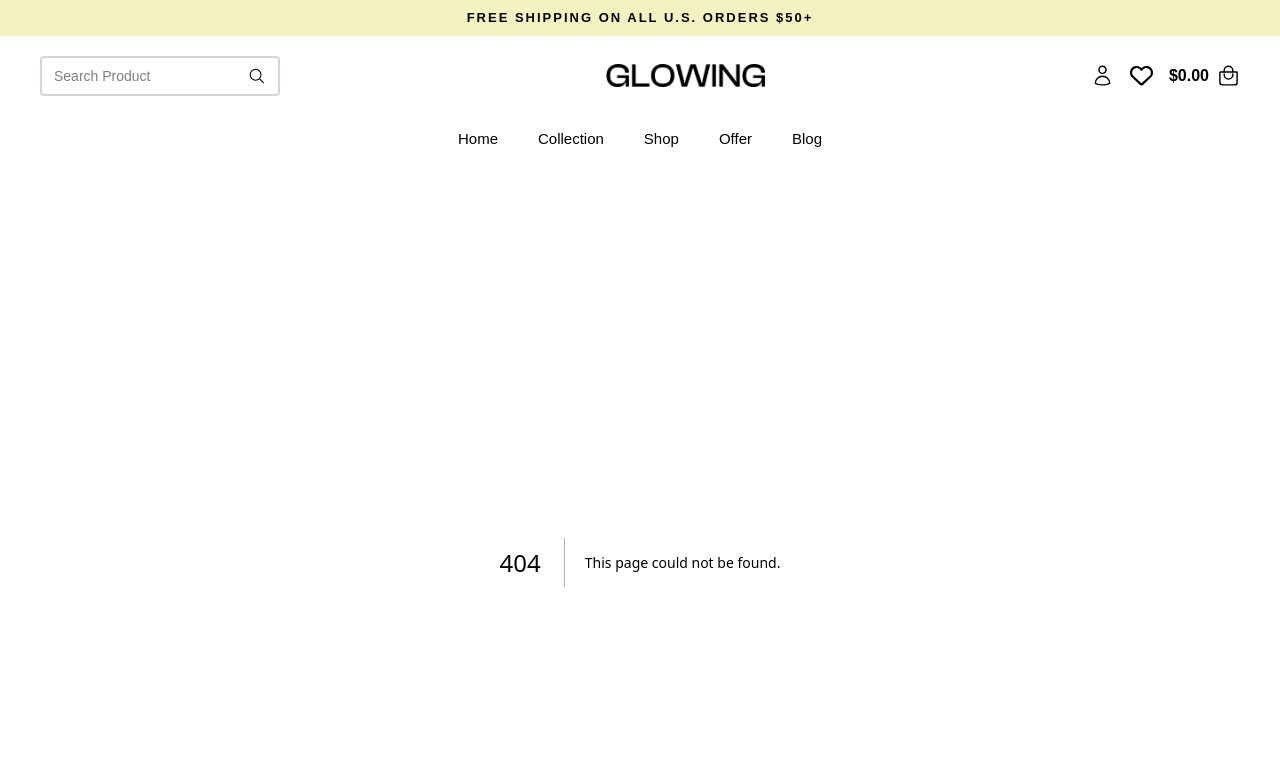
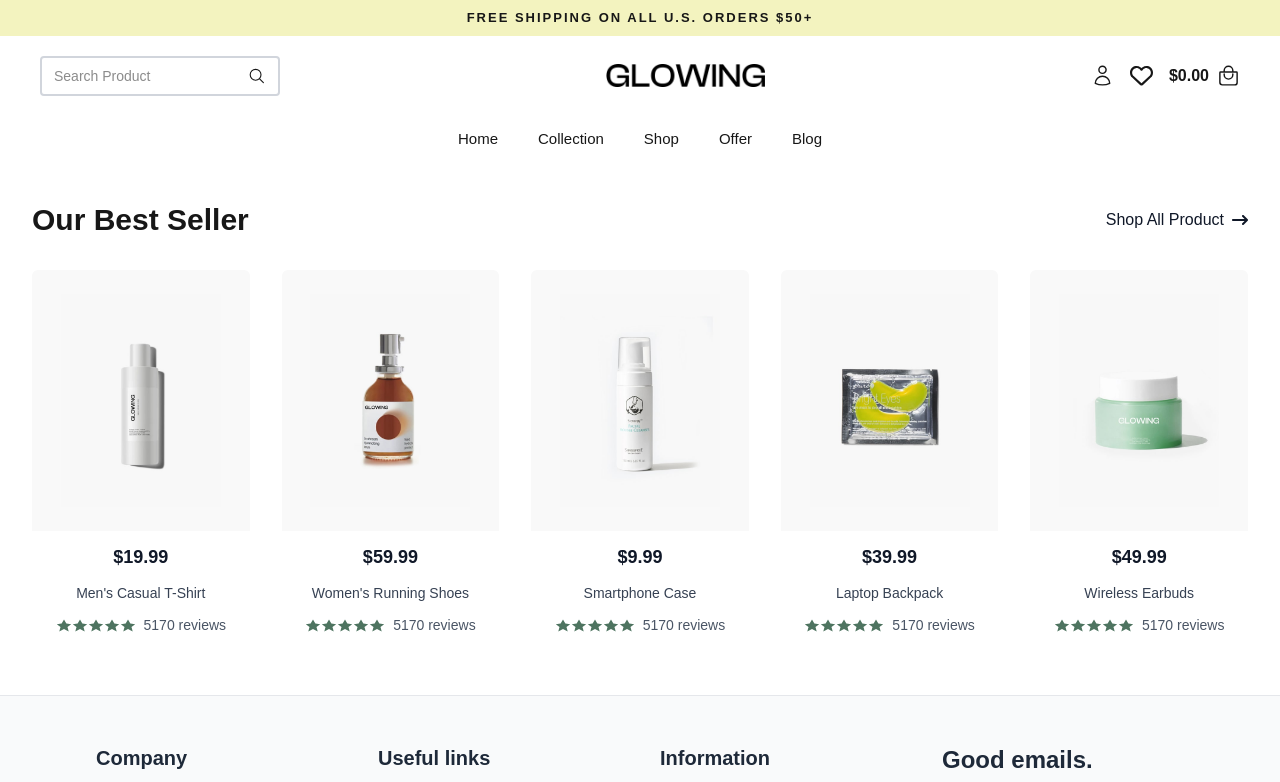
Before and after one commit to imran752310/fashon-beauty-ecommce, a Next.js app: page /shop in a window 1280 px wide. Before the commit this address had no page. Shown: the top 782 px of the page. Built offline with nearby package versions, Linux system fonts and the light colour scheme.

Commit message:
shop page

```diff
--- a/src/Components/global/navbar/Navbar.tsx
+++ b/src/Components/global/navbar/Navbar.tsx
@@ -73,7 +73,7 @@ const Navbar = () => {
                   {favoriteItems.length}
                 </span>
               )}
-          <FaRegHeart   size={23} className="hover:text-[#4e7460]" />
+              <FaRegHeart size={23} className="hover:text-[#4e7460]" />
             </button>
           </Link>
 
@@ -132,7 +132,7 @@ const Navbar = () => {
           Collection
         </Link>
         <Link
-          href="#"
+          href="/shop/"
           className="hover:underline underline-offset-4 decoration-black transition duration-200"
         >
           Shop
--- /dev/null
+++ b/src/app/shop/page.tsx
@@ -0,0 +1,12 @@
+import BestSeller from '@/Components/Home/BestSeller'
+import React from 'react'
+
+const Shop = () => {
+  return (
+    <div>
+        <BestSeller />
+    </div>
+  )
+}
+
+export default Shop
```
Lines whose indentation alone changed are shown as unchanged.
